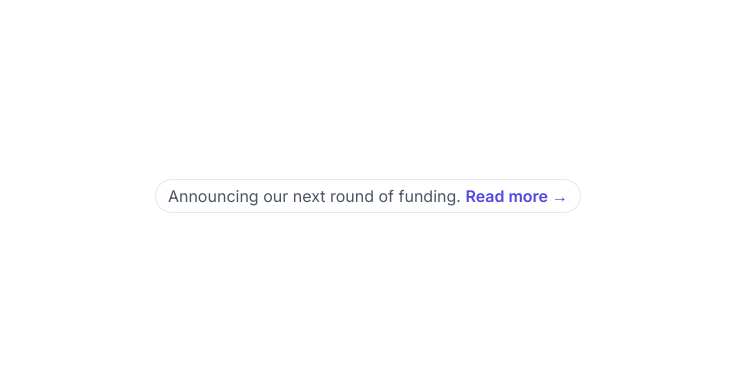
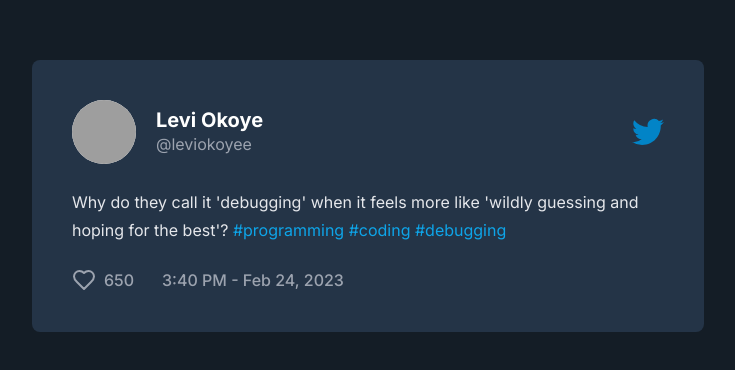
Before and after one commit to choiruladamm/explore-ui, a Next.js app: page / in a window 1280 px wide. Shown: the part 204-574 px from the top of the page, without its empty margins (272-1007 px from the left). Built offline with nearby package versions, Linux system fonts and the light colour scheme; grey boxes are pictures that could not be loaded.

Commit message:
slicing: twitter embed & add icons

```diff
--- a/app/page.tsx
+++ b/app/page.tsx
@@ -1,10 +1,10 @@
-import HeroMarketing from "@/components/HeroMarketing";
+import TwitterEmbed from "@/components/slicingui/TwitterEmbed";
 import React from "react";
 
 export default function Home() {
   return (
     <>
-      <HeroMarketing />
-      </>
+      <TwitterEmbed />
+    </>
   );
 }
--- a/components/Icons.tsx
+++ b/components/Icons.tsx
@@ -35,4 +35,25 @@ export const Icons = {
       />
     </svg>
   ),
+  twitter: (props: IconProps) => (
+    <svg xmlns="http://www.w3.org/2000/svg" viewBox="0 0 24 24" {...props}>
+      <path d="M21.543 7.104c.015.211.015.423.015.636 0 6.507-4.954 14.01-14.01 14.01v-.003A13.94 13.94 0 0 1 0 19.539a9.88 9.88 0 0 0 7.287-2.041 4.93 4.93 0 0 1-4.6-3.42 4.916 4.916 0 0 0 2.223-.084A4.926 4.926 0 0 1 .96 9.167v-.062a4.887 4.887 0 0 0 2.235.616A4.928 4.928 0 0 1 1.67 3.148a13.98 13.98 0 0 0 10.15 5.144 4.929 4.929 0 0 1 8.39-4.49 9.868 9.868 0 0 0 3.128-1.196 4.941 4.941 0 0 1-2.165 2.724A9.828 9.828 0 0 0 24 4.555a10.019 10.019 0 0 1-2.457 2.549z" />
+    </svg>
+  ),
+  love: (props: IconProps) => (
+    <svg
+      xmlns="http://www.w3.org/2000/svg"
+      width="24"
+      height="24"
+      viewBox="0 0 24 24"
+      fill="none"
+      stroke="currentColor"
+      stroke-width="2"
+      stroke-linecap="round"
+      stroke-linejoin="round"
+      {...props}
+    >
+      <path d="M19 14c1.49-1.46 3-3.21 3-5.5A5.5 5.5 0 0 0 16.5 3c-1.76 0-3 .5-4.5 2-1.5-1.5-2.74-2-4.5-2A5.5 5.5 0 0 0 2 8.5c0 2.3 1.5 4.05 3 5.5l7 7Z" />
+    </svg>
+  ),
 };
--- /dev/null
+++ b/components/slicingui/TwitterEmbed.tsx
@@ -0,0 +1,56 @@
+/* eslint-disable @next/next/no-img-element */
+
+import Image from "next/image";
+import { FC } from "react";
+import { Icons } from "../Icons";
+
+interface TwitterEmbedProps {}
+
+const TwitterEmbed: FC<TwitterEmbedProps> = ({}) => {
+  const imageLink =
+    "https://images.unsplash.com/flagged/photo-1570612861542-284f4c12e75f?ixlib=rb-4.0.3&ixid=M3wxMjA3fDB8MHxwaG90by1wYWdlfHx8fGVufDB8fHx8fA%3D%3D&auto=format&fit=crop&w=1770&q=80";
+
+  return (
+    <div className="h-screen bg-[#141d26] text-white grid place-items-center">
+      <div className="card bg-[#243447] p-10 max-w-2xl rounded-lg flex flex-col gap-6">
+        {/* top */}
+        <div className="flex justify-between items-center">
+          <div className="flex items-center">
+            <div className="h-16 w-16 bg-white rounded-full overflow-hidden">
+              <img
+                src={imageLink}
+                alt="test"
+                className="object-cover w-full h-full"
+              />
+            </div>
+            <div className="flex flex-col ml-5">
+              <p className="font-bold text-xl leading-6">Levi Okoye</p>
+              <p className="text-gray-400">@leviokoyee</p>
+            </div>
+          </div>
+          {/* <Image src="/twitter.png" alt="twitter" height={40} width={40} /> */}
+          <Icons.twitter className="fill-current text-sky-600 h-8 w-8" />
+        </div>
+
+        {/* middle */}
+        <div className="paragraph text-gray-200 leading-7">
+          {`Why do they call it 'debugging' when it feels more like 'wildly guessing and hoping for the best'? `}{" "}
+          <span className="text-sky-500">#programming #coding #debugging</span>
+        </div>
+
+        {/* bottom */}
+        <div className="flex gap-7">
+          <div className="text-gray-400 font-medium flex gap-2">
+            <Icons.love />
+            650
+          </div>
+          <div className="text-gray-400 font-medium">
+            3:40 PM - Feb 24, 2023
+          </div>
+        </div>
+      </div>
+    </div>
+  );
+};
+
+export default TwitterEmbed;
```
Also changed, not shown: public/twitter.png (added).
